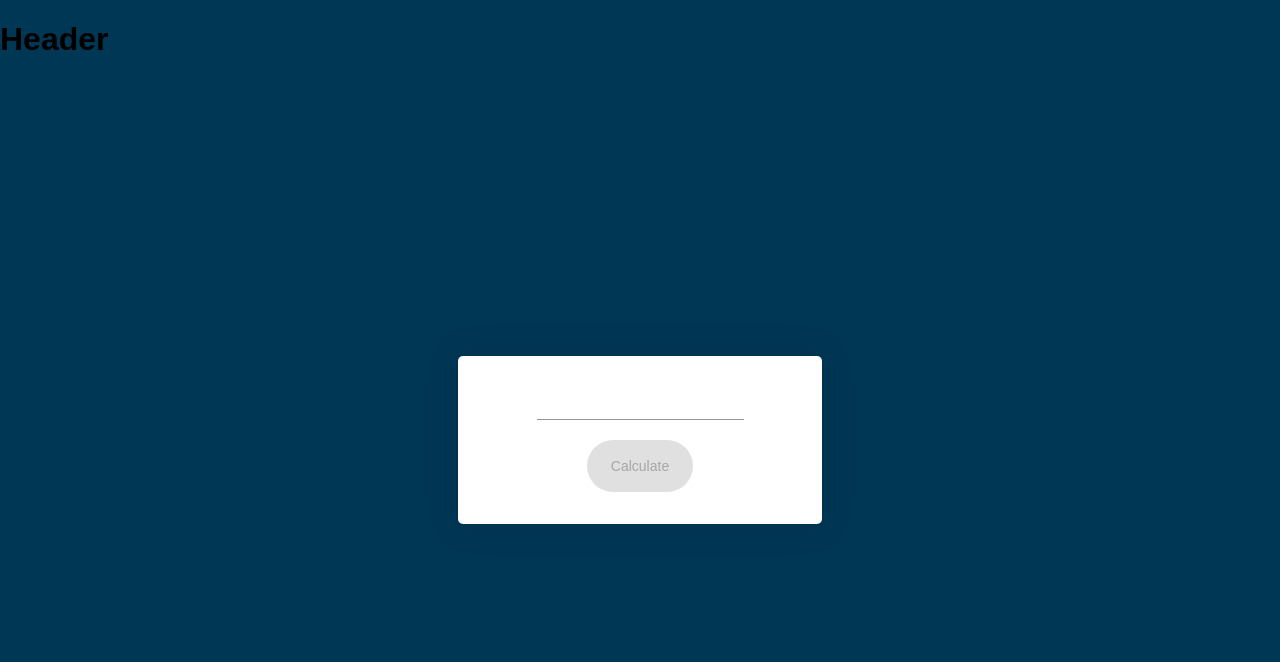
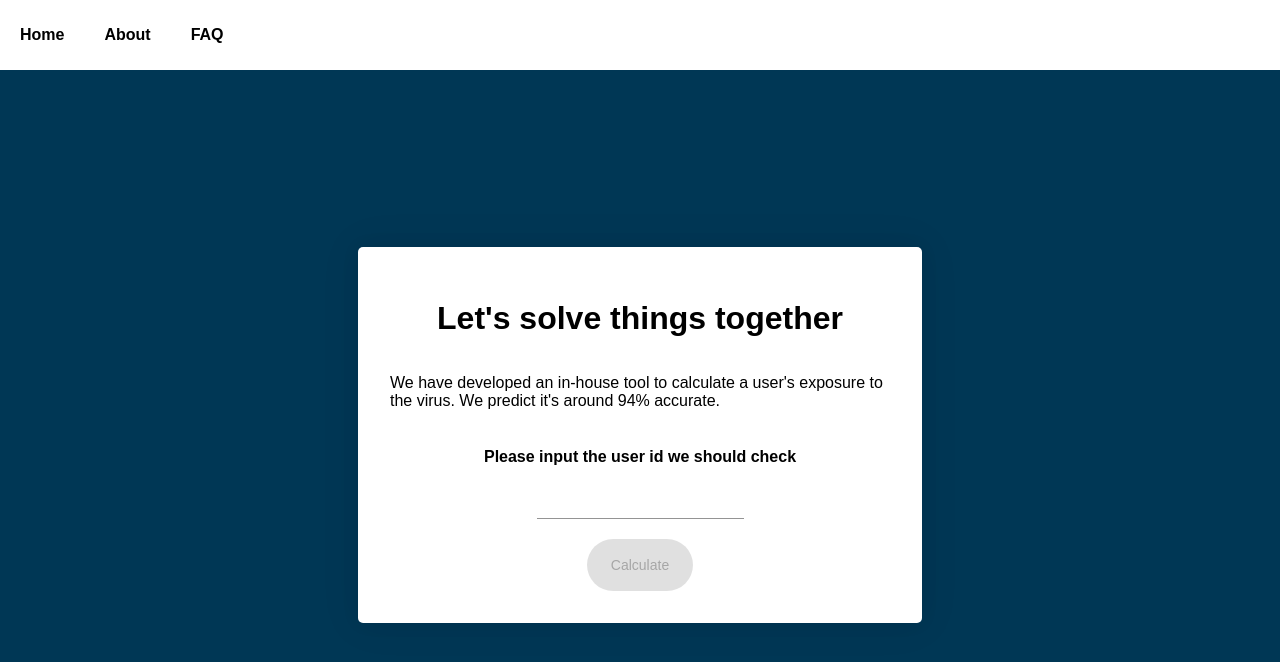
Before and after one commit to bogdanbele/apollo-graphql-challenge, a React (Create React App) app in the folder apollo-client/: page / in a window 1280 px wide. Shown: the top 662 px of the page. Built offline with nearby package versions, Linux system fonts and the light colour scheme; a web font is replaced by a local one.

Commit message:
Finalize Apollo Client

```diff
--- a/apollo-client/src/components/App.js
+++ b/apollo-client/src/components/App.js
@@ -1,7 +1,7 @@
 import React from "react";
 import SecretValueCalculator from "./valueCalculator";
 import {MuiThemeProvider, createMuiTheme} from "@material-ui/core";
-import {Container} from "./styles";
+import {Container, Header} from "./styles";
 import {ThemeProvider} from "styled-components";
 
 const theme = createMuiTheme({
@@ -33,7 +33,13 @@ function App() {
 		  <MuiThemeProvider theme={theme}>
 				<ThemeProvider theme={theme}>
 					 <Container>
-						  <h1>Header</h1>
+						  <Header>
+								<ul>
+									 <li>Home</li>
+									 <li>About</li>
+									 <li>FAQ</li>
+								</ul>
+						  </Header>
 						  <SecretValueCalculator/>
 					 </Container>
 				</ThemeProvider>
--- a/apollo-client/src/components/modal/index.js
+++ b/apollo-client/src/components/modal/index.js
@@ -5,7 +5,7 @@ import {IS_NOTIFICATION_MODAL_OPEN} from "../../apollo/queries";
 import {Overlay} from "./styles";
 import {CardWrapper} from "../valueCalculator/styles";
 
-const ResponseModal = ({children}) => {
+const ModalPortal = ({children}) => {
 	 const client = useApolloClient();
 
 	 const closeNotificationModal = () => {
@@ -27,4 +27,4 @@ const ResponseModal = ({children}) => {
 		  domElement);
 }
 
-export default ResponseModal
+export default ModalPortal
--- a/apollo-client/src/components/styles.js
+++ b/apollo-client/src/components/styles.js
@@ -10,3 +10,24 @@ export const Container = styled.div`
 		  background-color: ${theme.palette.background.default};
 	 `}
 `;
+
+export const Header = styled.div`
+	 background-color: white;
+	 width: 100vw;
+	 height: 70px;
+	 display: flex;
+	 align-items: center;
+
+	 ul {
+		  list-style-type: none;
+		  margin: 0;
+		  padding: 0;
+		  overflow: hidden;
+	 }
+
+	 li {
+	 font-weight: bold;
+	 	margin: 20px;
+		float: left;
+	 }
+`;
--- a/apollo-client/src/components/valueCalculator/index.js
+++ b/apollo-client/src/components/valueCalculator/index.js
@@ -1,10 +1,10 @@
-import React, {useCallback, useEffect, useState} from 'react';
+import React, {useCallback, useRef, useState} from 'react';
 import {Button, CardContent, CardHeader} from "@material-ui/core";
 import TextField from "@material-ui/core/TextField";
-import {gql, useApolloClient, useLazyQuery} from "@apollo/client";
+import {gql, useLazyQuery} from "@apollo/client";
 import isInRange from "lodash.inrange";
 import {CardWrapper} from './styles';
-import ResponseModal from "../modal";
+import ModalPortal from "../modal";
 import {IS_NOTIFICATION_MODAL_OPEN} from "../../apollo/queries";
 
 const FETCH_EXPOSURE = gql`
@@ -51,6 +51,7 @@ const SecretValueCalculator = () => {
 
 	 const onKeyPress = (event) => {
 		  if (event.key === 'Enter' && isValid) {
+		  	 	event.target.blur();
 				fetchExposureCallback();
 				event.preventDefault();
 		  }
@@ -58,10 +59,16 @@ const SecretValueCalculator = () => {
 
 	 const multiplyValues = ({val3, val5}) => val3 * val5
 
+	 const inputElementRef = useRef(null);
 
 	 return (
-		  <CardWrapper>
+		  <CardWrapper style={{width:500}}>
+				<h1>Let's solve things together</h1>
+				<p>We have developed an in-house tool to calculate
+					 a user's exposure to the virus. We predict it's around 94% accurate.</p>
+				<h4>Please input the user id we should check</h4>
 				<TextField
+					 ref={inputElementRef}
 					 style={{marginBottom: 20}}
 					 type="number"
 					 onChange={onChange}
@@ -72,14 +79,14 @@ const SecretValueCalculator = () => {
 						  color="primary"
 						  onClick={fetchExposureCallback}>Calculate</Button>
 				{data &&
-					 <ResponseModal>
+					 <ModalPortal>
 						  <CardHeader title="Success" subheader="Your calculation is completed"/>
 						  <CardContent>
-								{multiplyValues(data.exposure)}
+								<span>The amount of exposure is </span>{multiplyValues(data.exposure)}
 						  </CardContent>
-					 </ResponseModal>}
+					 </ModalPortal>}
 				{error &&
-							<pre>
+				<pre>
 								<span>{getUserMessage(error)}</span>
 						  </pre>}
 		  </CardWrapper>
--- a/apollo-client/src/components/valueCalculator/styles.js
+++ b/apollo-client/src/components/valueCalculator/styles.js
@@ -7,7 +7,6 @@ export const CardWrapper = styled.div`
   flex-direction: column;
   padding: 32px;
   margin: auto;
-  width: 300px;
   box-shadow: 0 0 20px rgba(0, 0, 0, .05), 0 0px 40px rgba(0, 0, 0, .08);
   border-radius: 5px;
   background-color: white;
```
